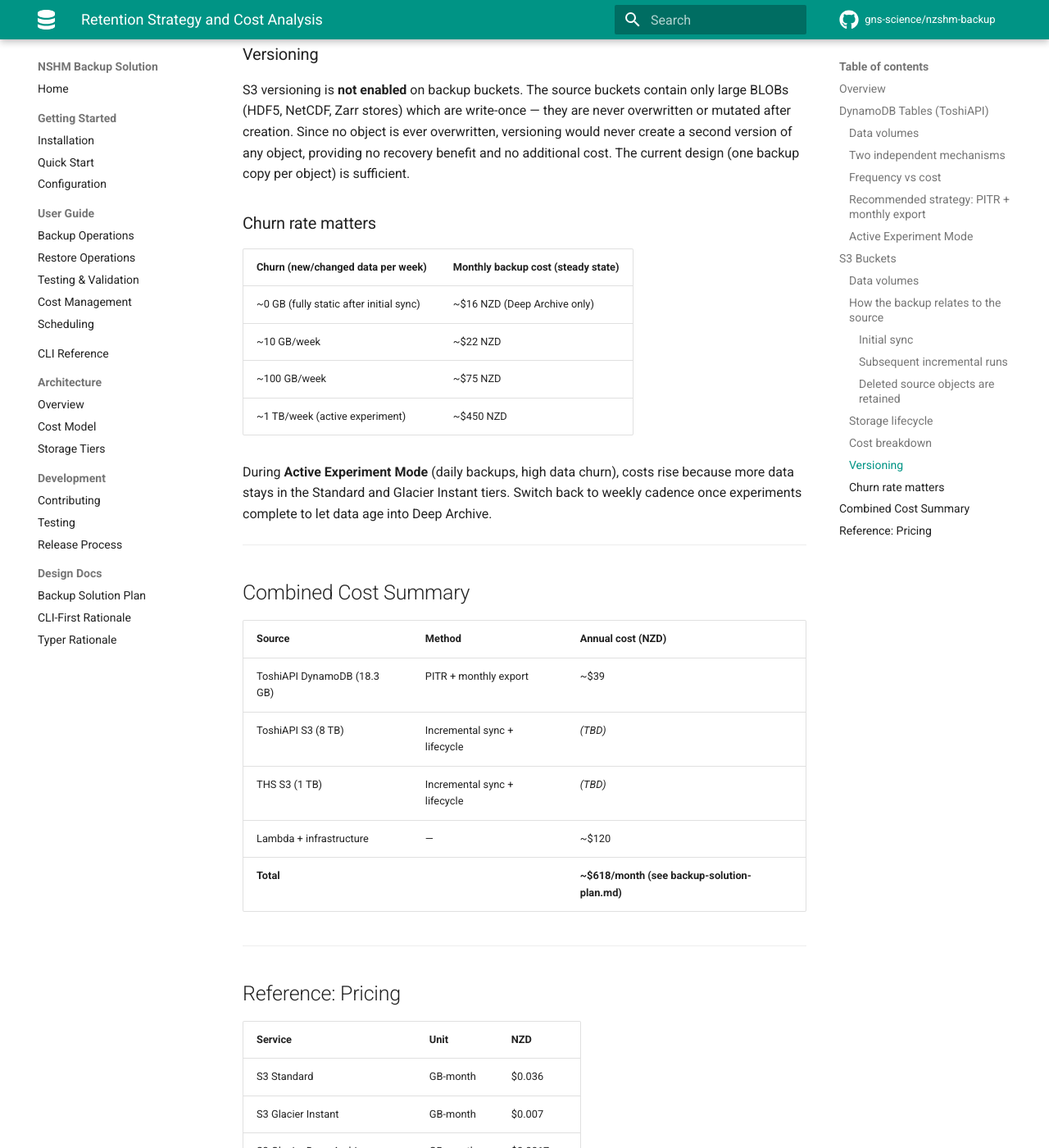
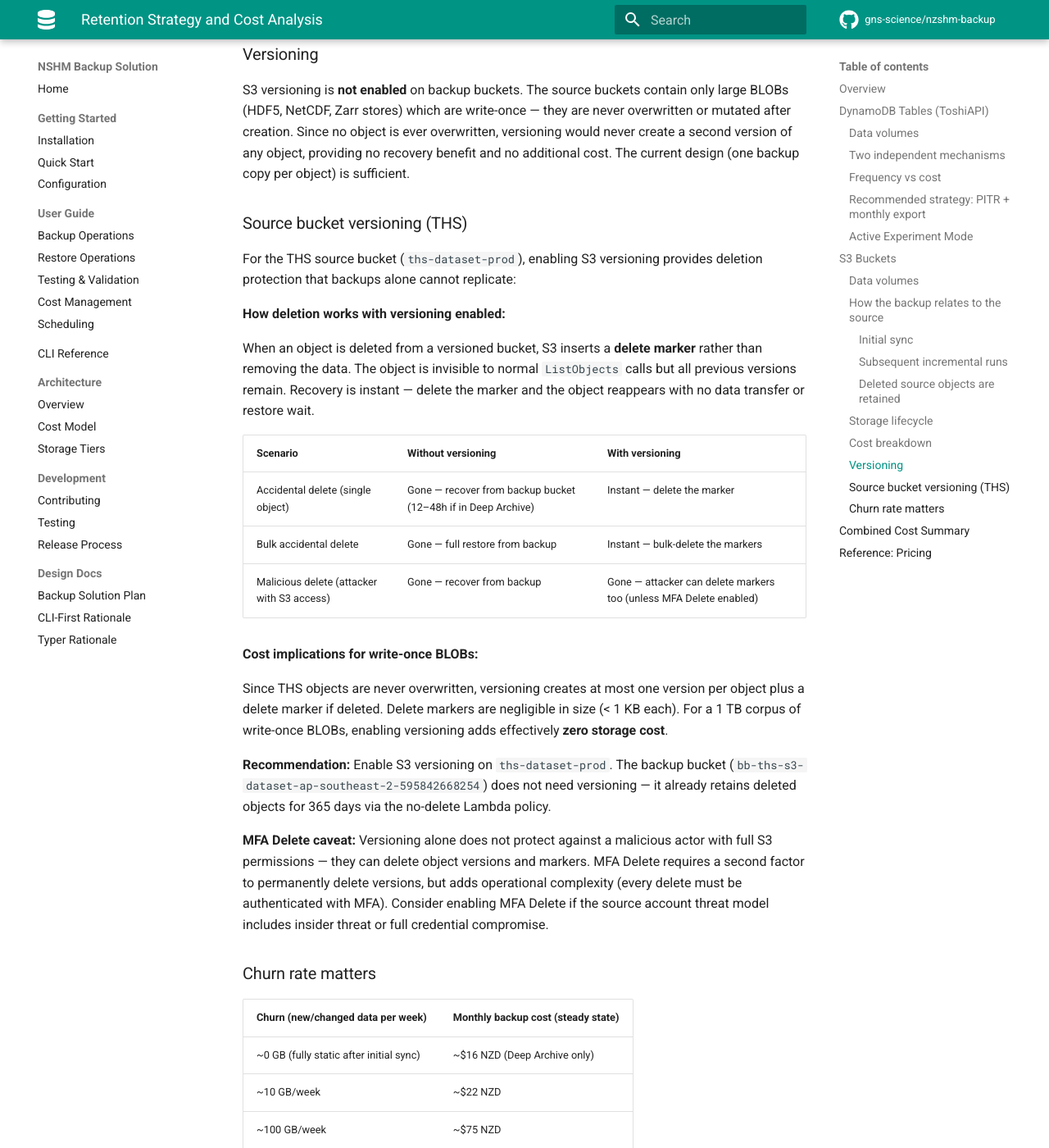
Before and after one commit to GNS-Science/aws-snapshot, an MkDocs documentation site: the page built from docs/design/retention-strategy-and-costs.md, in a window 1280 px wide and 1400 px high, scrolled down 4011 px. Shown: the whole window at 82% size. Built offline with MkDocs 1.6.1 and Material for MkDocs 9.7.7, drawn with Linux system fonts in a browser that asks for light colours; comment, search, counter and statistics services are not loaded; the version menu is left out.

Commit message:
docs: add THS source bucket versioning section to retention doc
Explains how S3 versioning handles deletions (delete markers vs permanent
removal), zero storage cost for write-once BLOBs, and the MFA Delete caveat
for malicious actor threat model.

```diff
--- a/docs/design/retention-strategy-and-costs.md
+++ b/docs/design/retention-strategy-and-costs.md
@@ -185,6 +185,42 @@ versioning would never create a second version of any object, providing no
 recovery benefit and no additional cost. The current design (one backup copy per
 object) is sufficient.
 
+### Source bucket versioning (THS)
+
+For the THS source bucket (`ths-dataset-prod`), enabling S3 versioning provides
+deletion protection that backups alone cannot replicate:
+
+**How deletion works with versioning enabled:**
+
+When an object is deleted from a versioned bucket, S3 inserts a **delete marker**
+rather than removing the data. The object is invisible to normal `ListObjects`
+calls but all previous versions remain. Recovery is instant — delete the marker
+and the object reappears with no data transfer or restore wait.
+
+| Scenario | Without versioning | With versioning |
+|----------|--------------------|-----------------|
+| Accidental delete (single object) | Gone — recover from backup bucket (12–48h if in Deep Archive) | Instant — delete the marker |
+| Bulk accidental delete | Gone — full restore from backup | Instant — bulk-delete the markers |
+| Malicious delete (attacker with S3 access) | Gone — recover from backup | Gone — attacker can delete markers too (unless MFA Delete enabled) |
+
+**Cost implications for write-once BLOBs:**
+
+Since THS objects are never overwritten, versioning creates at most one version per
+object plus a delete marker if deleted. Delete markers are negligible in size
+(< 1 KB each). For a 1 TB corpus of write-once BLOBs, enabling versioning adds
+effectively **zero storage cost**.
+
+**Recommendation:** Enable S3 versioning on `ths-dataset-prod`. The backup bucket
+(`bb-ths-s3-dataset-ap-southeast-2-595842668254`) does not need versioning — it
+already retains deleted objects for 365 days via the no-delete Lambda policy.
+
+**MFA Delete caveat:** Versioning alone does not protect against a malicious actor
+with full S3 permissions — they can delete object versions and markers. MFA Delete
+requires a second factor to permanently delete versions, but adds operational
+complexity (every delete must be authenticated with MFA). Consider enabling MFA
+Delete if the source account threat model includes insider threat or full credential
+compromise.
+
 ### Churn rate matters
 
 | Churn (new/changed data per week) | Monthly backup cost (steady state) |
```
